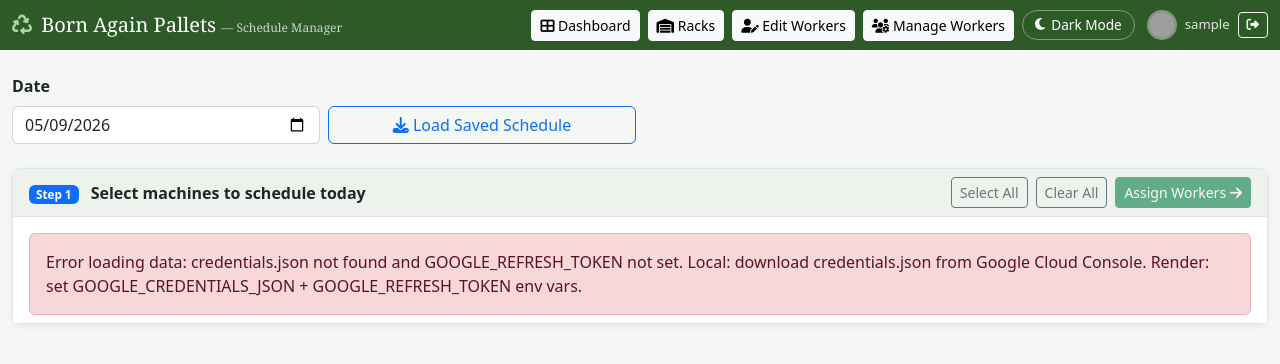
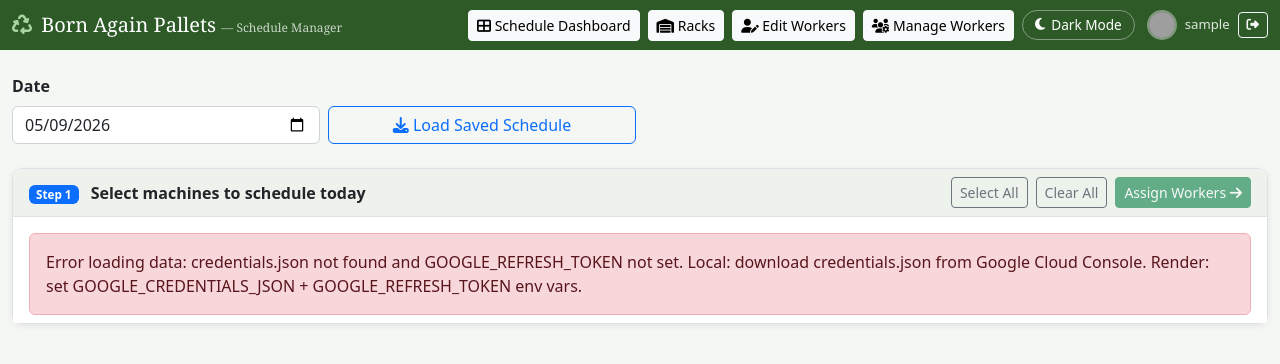
Before and after one commit to MatheusDVizzotto/schedules, a Flask app: page / in a window 1280 px wide. Shown: the top 364 px of the page. Run offline with Flask 3, Linux system fonts and the light colour scheme; the visitor is signed in with stand-in values (Sample User, id 1); parts of the project's set-up code (start-up, migrations or seed data) failed here and were passed over; grey boxes are pictures that could not be loaded.

Commit message:
Rename Dashboard nav button to Schedule Dashboard across all pages
Co-Authored-By: Claude Sonnet 4.6 <noreply@anthropic.com>

```diff
--- a/templates/admin.html
+++ b/templates/admin.html
@@ -28,7 +28,7 @@
             <div class="d-flex align-items-center gap-2 flex-wrap">
                                 <a href="/dashboard" class="btn btn-light btn-sm">
                     <i class="fas fa-th-large"></i>
-                    <span class="d-none d-md-inline"> Dashboard</span>
+                    <span class="d-none d-md-inline"> Schedule Dashboard</span>
                 </a>
 <a href="/workers" class="btn btn-light btn-sm">
                     <i class="fas fa-table"></i>
--- a/templates/index.html
+++ b/templates/index.html
@@ -28,7 +28,7 @@
             <div class="d-flex align-items-center gap-2 flex-wrap">
                                 <a href="/dashboard" class="btn btn-light btn-sm">
                     <i class="fas fa-th-large"></i>
-                    <span class="d-none d-md-inline"> Dashboard</span>
+                    <span class="d-none d-md-inline"> Schedule Dashboard</span>
                 </a>
                 <a href="/racks" class="btn btn-light btn-sm">
                     <i class="fas fa-warehouse"></i>
--- a/templates/stock.html
+++ b/templates/stock.html
@@ -41,7 +41,7 @@
                 </a>
                 <a href="/dashboard" class="btn btn-light btn-sm">
                     <i class="fas fa-th-large"></i>
-                    <span class="d-none d-md-inline"> Dashboard</span>
+                    <span class="d-none d-md-inline"> Schedule Dashboard</span>
                 </a>
                 <a href="/racks" class="btn btn-light btn-sm">
                     <i class="fas fa-warehouse"></i>
--- a/templates/workers.html
+++ b/templates/workers.html
@@ -66,7 +66,7 @@
             <div class="d-flex align-items-center gap-2 flex-wrap">
                                 <a href="/dashboard" class="btn btn-light btn-sm">
                     <i class="fas fa-th-large"></i>
-                    <span class="d-none d-md-inline"> Dashboard</span>
+                    <span class="d-none d-md-inline"> Schedule Dashboard</span>
                 </a>
 <a href="/" class="btn btn-light btn-sm">
                     <i class="fas fa-arrow-left"></i>
```
